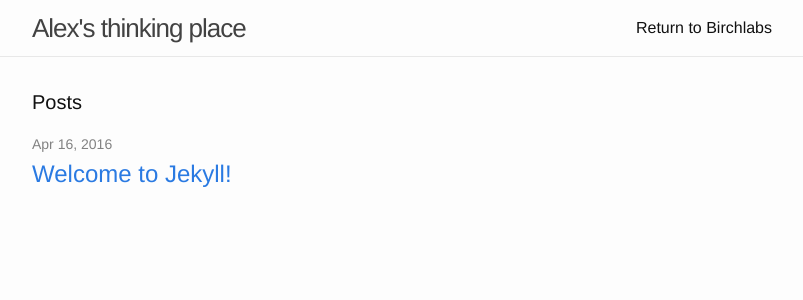
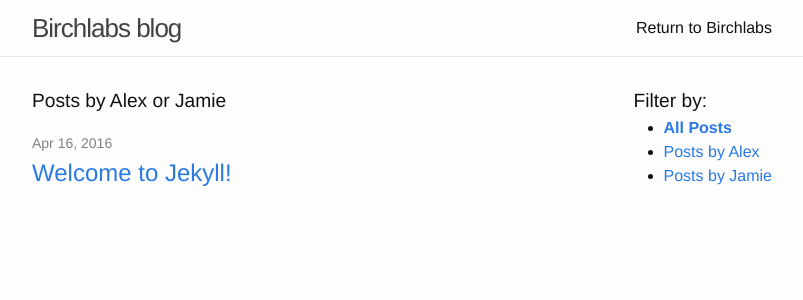
Before and after one commit to Birch-san/birchlabs-blog, a Jekyll site: the page built from blag/index.html, in a window 1280 px wide. Shown: the top 300 px of the page, without its empty margins (238-1041 px from the left). Built offline with Jekyll 4.4.1, drawn with Linux system fonts in a browser that asks for light colours.

Commit message:
parameterized filtration, entry points

```diff
--- a/blag/_config.yml
+++ b/blag/_config.yml
@@ -6,7 +6,7 @@
 # 'jekyll serve'. If you change this file, please restart the server process.
 
 # Site settings
-title: Alex's thinking place
+title: Birchlabs blog
 # email: your-email@domain.com
 description: > # this means to ignore newlines until "baseurl:"
   Write an awesome description for your new site here. You can edit this
--- /dev/null
+++ b/blag/_includes/filter.html
@@ -0,0 +1,8 @@
+<nav class="filter-nav">
+    <h1 class="filter-heading">Filter by:</h1>
+    <ul class="filter-list">
+      <li class="{% if include.filter == 'all' %}filter-active{% endif %}"><a href="index.html">All Posts</a></li>
+      <li class="{% if include.filter == 'alex' %}filter-active{% endif %}"><a href="alex.html">Posts by Alex</a></li>
+      <li class="{% if include.filter == 'jamie' %}filter-active{% endif %}"><a href="jamie.html">Posts by Jamie</a></li>
+    </ul>
+</nav>
--- /dev/null
+++ b/blag/_includes/post-list.html
@@ -0,0 +1,16 @@
+<ul class="post-list">
+	{% if include.list == "" %}
+		{% assign posts = site.posts %}
+	{% else %}
+		{% assign posts = site.tags[include.list] %}
+	{% endif %}
+    {% for post in posts %}
+      <li>
+        <span class="post-meta">{{ post.date | date: "%b %-d, %Y" }}</span>
+
+        <h2>
+          <a class="post-link" href="{{ post.url | prepend: site.baseurl }}">{{ post.title }}</a>
+        </h2>
+      </li>
+    {% endfor %}
+</ul>
--- /dev/null
+++ b/blag/_includes/rss.html
@@ -0,0 +1 @@
+<!-- <p class="rss-subscribe">subscribe <a href="{{ "/feed.xml" | prepend: site.baseurl }}">via RSS</a></p> -->
--- a/blag/_sass/_layout.scss
+++ b/blag/_sass/_layout.scss
@@ -172,7 +172,26 @@
 }
 
 .page-heading {
-    font-size: 20px;
+    font-size: 1.2em;
+}
+
+.filter-nav {
+    float: right;
+}
+
+.filter-heading {
+    font-size: 1.2em;
+    margin-bottom: 0px;
+}
+
+.filter-list {
+    > li {
+        font-size: 1em;
+    }
+}
+
+.filter-active {
+    font-weight: bold;
 }
 
 .post-list {
--- a/blag/index.html
+++ b/blag/index.html
@@ -4,19 +4,13 @@ layout: default
 
 <div class="home">
 
-  <h1 class="page-heading">Posts</h1>
+  {% include filter.html filter="all" %}
 
-  <ul class="post-list">
-    {% for post in site.posts %}
-      <li>
-        <span class="post-meta">{{ post.date | date: "%b %-d, %Y" }}</span>
+  <h1 class="page-heading">Posts by Alex or Jamie</h1>
 
-        <h2>
-          <a class="post-link" href="{{ post.url | prepend: site.baseurl }}">{{ post.title }}</a>
-        </h2>
-      </li>
-    {% endfor %}
-  </ul>
+  {% include post-list.html list="" %}
+
+  {% include rss.html %}
 
   <!-- <p class="rss-subscribe">subscribe <a href="{{ "/feed.xml" | prepend: site.baseurl }}">via RSS</a></p> -->
 
```
Also changed, not shown: blag/alex.html (+4 -12 lines), blag/jamie.html (+4 -12 lines), 6 other files.
